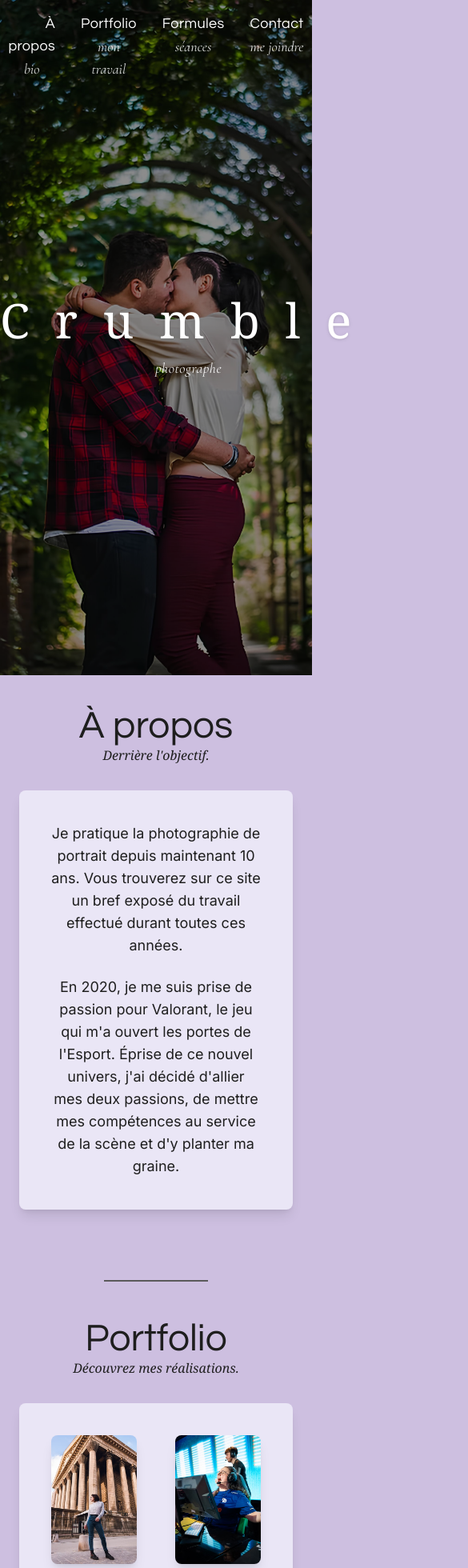
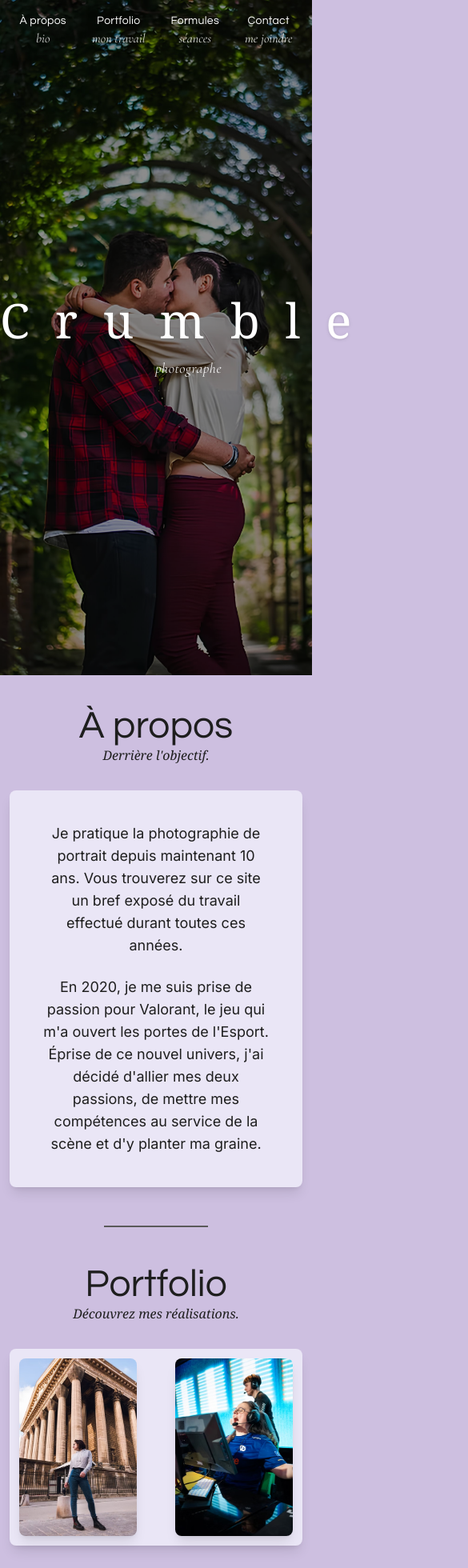
Before and after one commit to MathisGaudre/Crumble-Photographer, a Vue app: page / in a window 390 px wide. Shown: the top 1960 px of the page at 80% size, 585 px wide, since content can reach past the window. Built offline with nearby package versions, Linux system fonts and the light colour scheme; a web font is replaced by a local one.

Commit message:
+ Responsive de la section portfolio et navigation

```diff
--- a/src/components/CardPortfolio.vue
+++ b/src/components/CardPortfolio.vue
@@ -13,7 +13,7 @@ defineProps({
                 class="w-full h-auto rounded-lg shadow-lg transition duration-500 ease-in-out group-hover:blur-sm" />
             <div class="absolute inset-0 flex items-end justify-center pointer-events-none">
                 <span
-                    class="mb-6 text-white text-3xl font-mini_titre px-6 py-2 rounded-lg opacity-0 translate-y-8 transition-all duration-500 ease-in-out group-hover:opacity-100 group-hover:translate-y-0">
+                    class="mb-6 text-white lg:text-3xl sm:text-2xl text-xl font-mini_titre px-6 py-2 rounded-lg opacity-0 translate-y-8 transition-all duration-500 ease-in-out group-hover:opacity-100 group-hover:translate-y-0">
                     {{ name }}
                 </span>
             </div>
--- a/src/views/Home.vue
+++ b/src/views/Home.vue
@@ -10,7 +10,7 @@ let lastScrollY = window.scrollY;
 
 const handleScroll = () => {
     const currentScrollY = window.scrollY;
-    isScrolled.value = currentScrollY > 0;
+    isScrolled.value = currentScrollY > 50;
     if (currentScrollY > lastScrollY && currentScrollY > 50) {
         // Scroll vers le bas : cache la navbar
         showNavbar.value = false;
@@ -52,7 +52,7 @@ const objetLabel = computed(() => {
                         ? 'bg-[#EAE6F6]/80 backdrop-blur-xl shadow'
                         : 'bg-transparent'
                 ]">
-                    <div class="max-w-7xl mx-auto px-6 py-4 flex justify-center">
+                    <div class="w-full mx-auto px-2 md:px-6 py-4 flex justify-center">
                         <ul :class="[
                             'flex gap-8 md:gap-12 font-serif transition-colors duration-300',
                             isScrolled
@@ -61,26 +61,26 @@ const objetLabel = computed(() => {
                         ]">
                             <li class="menu-item text-right">
                                 <a href="#about">
-                                    <span class="block font-mini_titre text-lg">À propos</span>
-                                    <em class="block italic font-cormorant text-lg text-center">bio</em>
+                                    <span class="block font-mini_titre md:text-lg text-sm text-center">À propos</span>
+                                    <em class="block italic font-cormorant md:text-lg text-md text-center">bio</em>
                                 </a>
                             </li>
                             <li class="menu-item text-right">
                                 <a href="#portfolio">
-                                    <span class="block font-mini_titre text-lg">Portfolio</span>
-                                    <em class="block italic font-cormorant text-lg text-center">mon travail</em>
+                                    <span class="block font-mini_titre md:text-lg text-sm text-center">Portfolio</span>
+                                    <em class="block italic font-cormorant md:text-lg text-md text-center">mon travail</em>
                                 </a>
                             </li>
                             <li class="menu-item text-right">
                                 <a href="#shop">
-                                    <span class="block font-mini_titre text-lg">Formules</span>
-                                    <em class="block italic font-cormorant text-lg text-center">séances</em>
+                                    <span class="block font-mini_titre md:text-lg text-sm text-center">Formules</span>
+                                    <em class="block italic font-cormorant md:text-lg text-md text-center">séances</em>
                                 </a>
                             </li>
                             <li class="menu-item text-right">
                                 <a href="#contact">
-                                    <span class="block font-mini_titre text-lg">Contact</span>
-                                    <em class="block italic font-cormorant text-lg text-center">me joindre</em>
+                                    <span class="block font-mini_titre md:text-lg text-sm text-center">Contact</span>
+                                    <em class="block italic font-cormorant md:text-lg text-md text-center">me joindre</em>
                                 </a>
                             </li>
                         </ul>
@@ -100,8 +100,8 @@ const objetLabel = computed(() => {
             </div>
         </header>
 
-        <section id="about" class="bg-site-bg py-10 xl:mx-72 lg:mx-24 mx-0">
-            <div class="w-full px-6 text-center flex flex-col gap-8">
+        <section id="about" class="bg-site-bg pt-10 xl:mx-72 lg:mx-24 mx-3">
+            <div class="w-full text-center flex flex-col gap-8">
                 <div>
                     <h2 class="font-mini_titre text-5xl text-ink-base">À propos</h2>
                     <p class="font-serif italic text-ink-base">Derrière l'objectif.</p>
@@ -128,13 +128,13 @@ const objetLabel = computed(() => {
 
         <div class="border-t-2 border-ink-mute my-12 w-1/3 mx-auto"></div>
 
-        <section id="portfolio" class="bg-site-bg xl:mx-72 lg:mx-24 mx-0">
-            <div class="w-full px-6 text-center flex flex-col gap-8">
+        <section id="portfolio" class="bg-site-bg xl:mx-72 lg:mx-24 mx-3">
+            <div class="w-full text-center flex flex-col gap-8">
                 <div>
                     <h2 class="font-mini_titre text-5xl text-ink-base">Portfolio</h2>
                     <p class="font-serif italic text-ink-base">Découvrez mes réalisations.</p>
                 </div>
-                <Card size="w-full flex flex-row justify-evenly">
+                <Card size="w-full flex flex-row justify-evenly p-3 md:p-10">
                     <CardPortfolio name="PORTRAIT" imgSrc="/images/portrait.avif" />
                     <CardPortfolio name="ESPORT" imgSrc="/images/esport.avif" />
                 </Card>
@@ -143,8 +143,8 @@ const objetLabel = computed(() => {
 
         <div class="border-t-2 border-ink-mute my-12 w-1/3 mx-auto"></div>
 
-        <section id="shop" class="bg-site-bg xl:mx-72 lg:mx-24 mx-0">
-            <div class="w-full px-6 text-center flex flex-col gap-8">
+        <section id="shop" class="bg-site-bg xl:mx-72 lg:mx-24 mx-3">
+            <div class="w-full text-center flex flex-col gap-8">
                 <div>
                     <h2 class="font-mini_titre text-5xl text-ink-base">Formules</h2>
                     <p class="font-serif italic text-ink-base">À votre image.</p>
@@ -201,22 +201,22 @@ const objetLabel = computed(() => {
 
         <div class="border-t-2 border-ink-mute my-12 w-1/3 mx-auto"></div>
 
-        <section id="contact" class="bg-site-bg xl:mx-72 lg:mx-24 mx-0">
+        <section id="contact" class="bg-site-bg xl:mx-72 lg:mx-24 mx-3">
             <div class="w-full text-center flex flex-col gap-8">
                 <div>
                     <h2 class="font-mini_titre text-5xl text-ink-base">Contact</h2>
                     <p class="font-serif italic text-ink-base">À votre image.</p>
                 </div>
                 <form class="bg-[#EAE6F6] rounded-lg p-8 shadow-lg flex flex-col gap-6" @submit.prevent>
-                    <div class="flex flex-row">
-                        <div class="flex flex-col gap-6">
-                            <div class="flex flex-row gap-6">
-                                <div class="flex-1 flex flex-col gap-2">
+                    <div class="flex flex-col md:flex-row gap-6">
+                        <div class="flex flex-col gap-6 w-full md:w-1/2">
+                            <div class="flex flex-row flex-wrap gap-6 w-full">
+                                <div class="w-full flex flex-col gap-2">
                                     <label for="prenom" class="text-left font-medium text-ink-base">Prénom *</label>
                                     <input id="prenom" name="prenom" type="text" required
                                         class="rounded-md border border-[#CDBFE0] px-3 py-2 focus:outline-none focus:ring-2 focus:ring-[#CDBFE0] bg-white" />
                                 </div>
-                                <div class="flex-1 flex flex-col gap-2">
+                                <div class="w-full flex flex-col gap-2">
                                     <label for="nom" class="text-left font-medium text-ink-base">Nom *</label>
                                     <input id="nom" name="nom" type="text" required
                                         class="rounded-md border border-[#CDBFE0] px-3 py-2 focus:outline-none focus:ring-2 focus:ring-[#CDBFE0] bg-white" />
@@ -249,7 +249,7 @@ const objetLabel = computed(() => {
                         </div>
 
 
-                        <div class="flex-1 flex flex-col gap-2 md:ml-6">
+                        <div class="flex-1 flex flex-col gap-2 w-full md:w-1/2">
                             <label for="envies" class="text-left font-medium text-ink-base">Vos envies et besoins pour
                                 ce
                                 shooting *</label>
```
